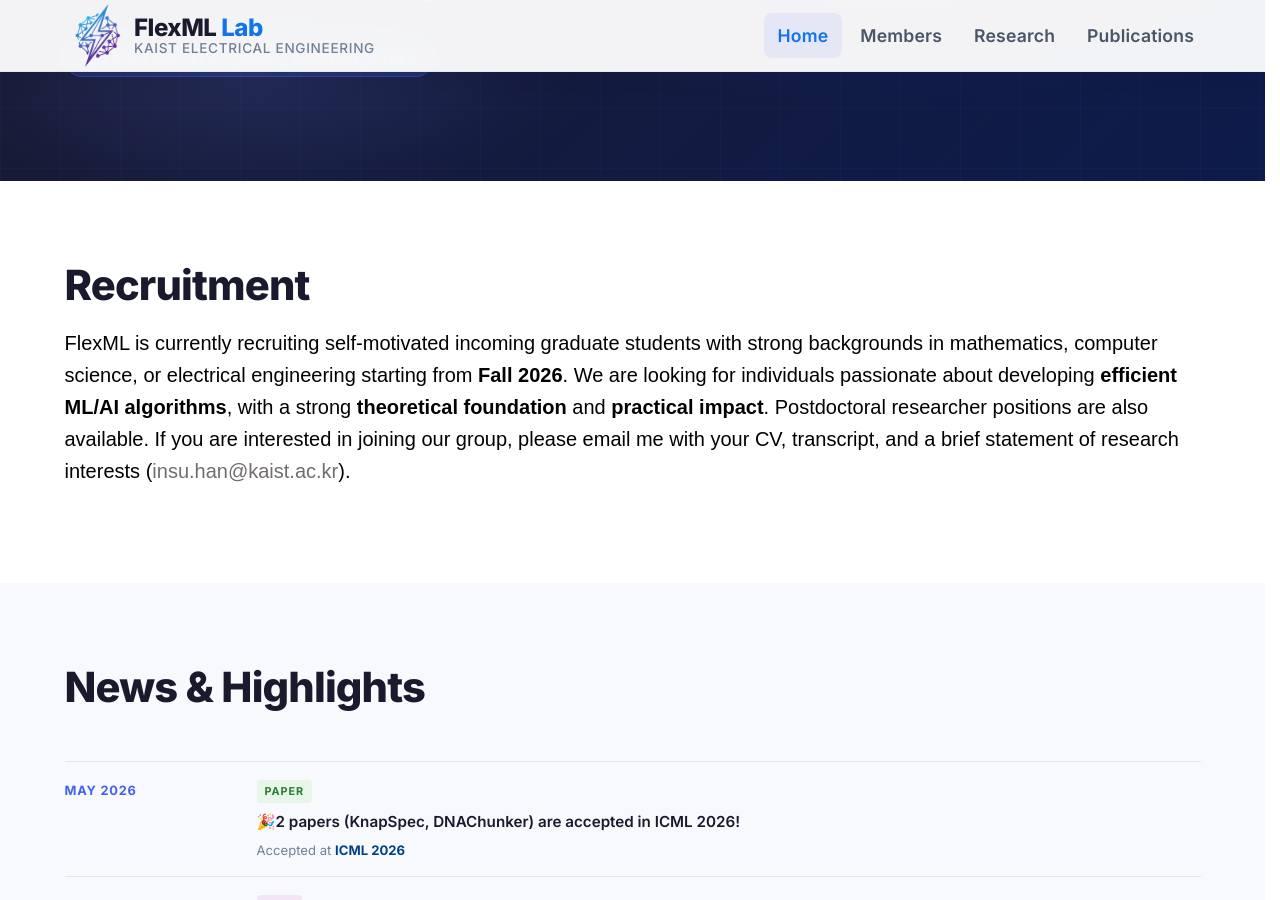
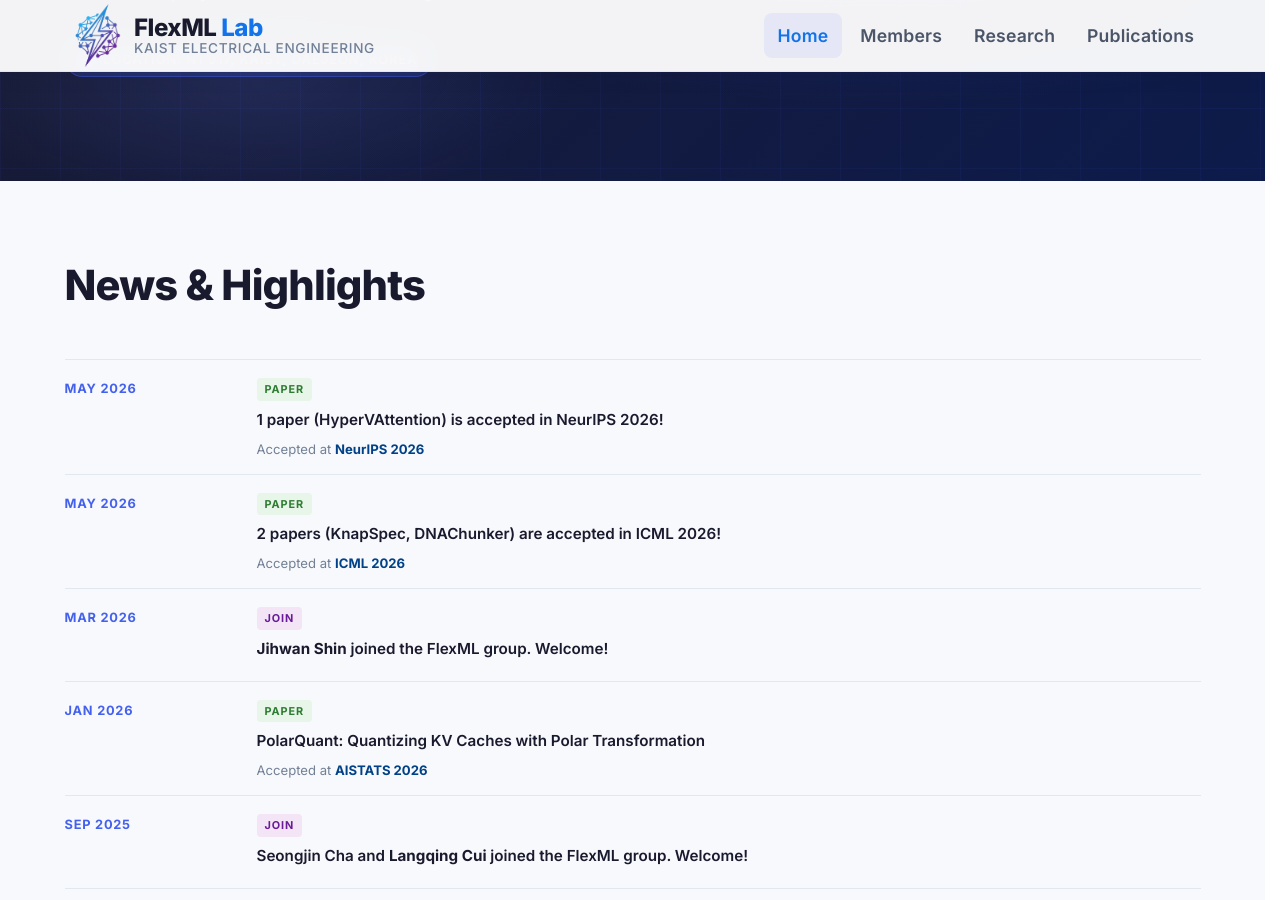
Before and after one commit to kaist-flexml-lab/kaist-flexml-lab.github.io, a Jekyll site: the page built from index.html, in a window 1280 px wide and 900 px high, scrolled down 372 px. Built offline with Jekyll 4.4.1, drawn with Linux system fonts in a browser that asks for light colours.

Commit message:
Update index.html

```diff
--- a/index.html
+++ b/index.html
@@ -26,7 +26,7 @@ title: Home
   </div>
 </section>
 
-
+<!--
 <section class="section" style="padding-bottom: 40px;">
   <div class="container">
     <div class="section-header">
@@ -38,7 +38,7 @@ title: Home
       </p>
     </div>
   </div>
-</section>
+</section>  -->
 
 <section class="section section--alt">
   <div class="container">
@@ -54,7 +54,17 @@ title: Home
         <div class="news-date">May 2026</div>
         <div class="news-content">
           <span class="news-badge news-badge--paper">Paper</span>
-          <div class="news-title">🎉2 papers (<a href="https://arxiv.org/abs/2602.20217" target="_blank">KnapSpec</a>, <a href="https://arxiv.org/abs/2601.03019" target="_blank">DNAChunker</a>) are accepted in ICML 2026!</div>
+          <div class="news-title">1 paper (<a href="https://arxiv.org/abs/2607.03012" target="_blank">HyperVAttention</a>) is accepted in NeurIPS 2026!</div>
+          <div class="news-meta">Accepted at <strong><a href="https://neurips/">NeurIPS 2026</a></strong></div>
+        </div>
+      </div>
+
+
+      <div class="news-item" data-animate>
+        <div class="news-date">May 2026</div>
+        <div class="news-content">
+          <span class="news-badge news-badge--paper">Paper</span>
+          <div class="news-title">2 papers (<a href="https://arxiv.org/abs/2602.20217" target="_blank">KnapSpec</a>, <a href="https://arxiv.org/abs/2601.03019" target="_blank">DNAChunker</a>) are accepted in ICML 2026!</div>
           <div class="news-meta">Accepted at <strong><a href="https://icml.cc/">ICML 2026</a></strong></div>
         </div>
       </div>
```
